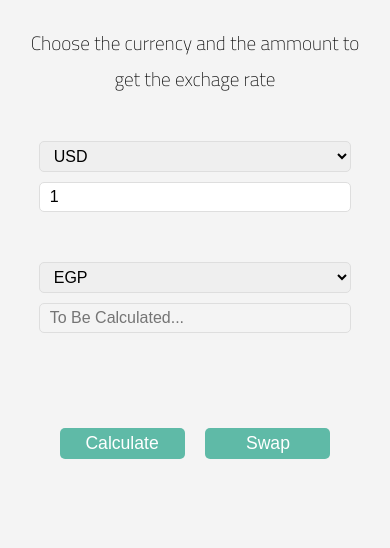
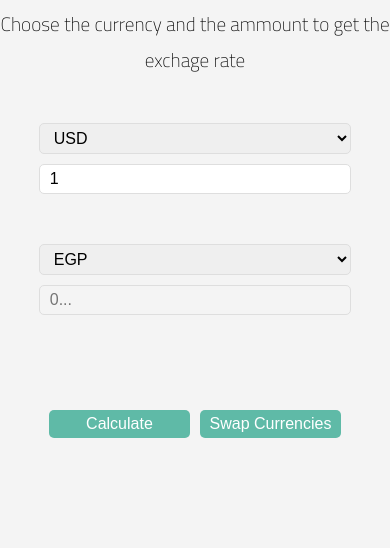
Before and after one commit to M-Faried/exchange-rate-calculator, a website: page dist/index.html in a window 390 px wide. Shown: the part 336-884 px from the top of the page. After the commit the page ends 844 px from the top, so only its background shows below. Drawn offline with Linux system fonts and the light colour scheme.

Commit message:
Fixed the issue of unnecessary horizontal scroll

```diff
--- a/dist/index.html
+++ b/dist/index.html
@@ -14,7 +14,6 @@
     <p>Choose the currency and the ammount to get the exchage rate</p>
 
     <div class="container">
-
         <div class="currency-container">
             <select id="currency-one">
                 <option value="AED">AED</option>
@@ -128,14 +127,14 @@
                 <option value="VND">VND</option>
                 <option value="ZAR">ZAR</option>
             </select>
-            <input type="number" id="ammount-two" class="inactive" placeholder="To Be Calculated..." disabled>
+            <input type="number" id="ammount-two" class="inactive" placeholder="0..." disabled>
         </div>
 
         <div class="rate" id="rate"></div>
 
         <div class="controls-container">
             <button class="btn" id="calculate">Calculate</button>
-            <button class="btn" id="swap">Swap</button>
+            <button class="btn" id="swap">Swap Currencies</button>
         </div>
     </div>
 
--- a/dist/script.js
+++ b/dist/script.js
@@ -7,8 +7,8 @@ const ammountOne = document.getElementById('ammount-one');
 const selectCurrencyTwo = document.getElementById('currency-two');
 const ammountTwo = document.getElementById('ammount-two');
 
+const rate = document.getElementById('rate');
 const btnSwap = document.getElementById('swap');
-const rate = document.getElementById('rate');
 const btnCalc = document.getElementById('calculate');
 
 /////////////////////////////////////////////////////////////// Load Methods
@@ -104,6 +104,6 @@ function displayError(error, message) {
 //Clears the output results.
 function clearResult() {
   ammountTwo.value = null;
-  ammountTwo.placeholder = 'To Be Calculated...';
+  ammountTwo.placeholder = '0...';
   rate.innerHTML = '';
 }
--- a/dist/style.css
+++ b/dist/style.css
@@ -11,7 +11,7 @@
 body {
   font-family: 'Cairo', sans-serif;
   background-color: #f4f4f4;
-  margin: 20px;
+  margin: 0;
 
   display: flex;
   flex-direction: column;
@@ -34,14 +34,12 @@ p {
 
 .money-image {
   width: 150px;
-  padding-top: 50px;
 }
 
 .container {
   display: flex;
   flex-direction: column;
   align-items: center;
-  padding-bottom: 50px;
 }
 
 .currency-container {
@@ -77,13 +75,13 @@ p {
 }
 .btn {
   color: white;
-  width: 40%;
+  width: 45%;
   background-color: var(--primary-color);
   border: 0;
   cursor: pointer;
-  padding: 5px 0;
+  padding: 5px 5px;
   border-radius: 5px;
-  font-size: 1.1rem;
+  font-size: 1rem;
 }
 
 select:focus,
@@ -98,4 +96,12 @@ button:focus {
     width: 100%;
     margin: 5px 0;
   }
+
+  .controls-container {
+    margin-bottom: 10px;
+  }
+
+  body {
+    padding-top: 10px;
+  }
 }
```
